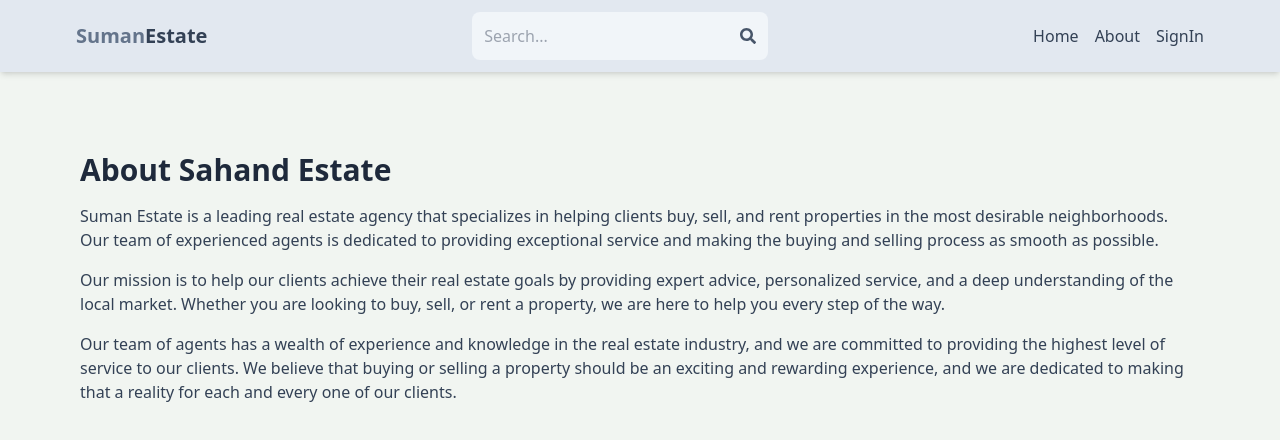
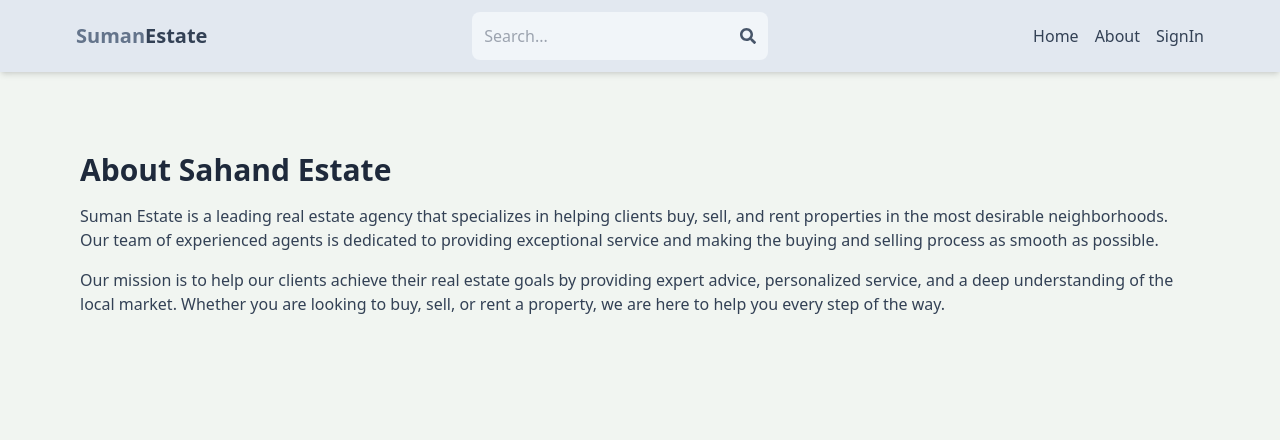
Before and after one commit to sumanchaudhary724/mern-estate, a React (Vite) app in the folder client/: page /about in a window 1280 px wide. Shown: the top 440 px of the page. Built offline with nearby package versions, Linux system fonts and the light colour scheme; no server answers.

Commit message:
About page updated

```diff
--- a/client/src/pages/About.jsx
+++ b/client/src/pages/About.jsx
@@ -19,13 +19,6 @@ export default function About() {
         of the local market. Whether you are looking to buy, sell, or rent a
         property, we are here to help you every step of the way.
       </p>
-      <p className="mb-4 text-slate-700">
-        Our team of agents has a wealth of experience and knowledge in the real
-        estate industry, and we are committed to providing the highest level of
-        service to our clients. We believe that buying or selling a property
-        should be an exciting and rewarding experience, and we are dedicated to
-        making that a reality for each and every one of our clients.
-      </p>
     </div>
   );
 }
```
